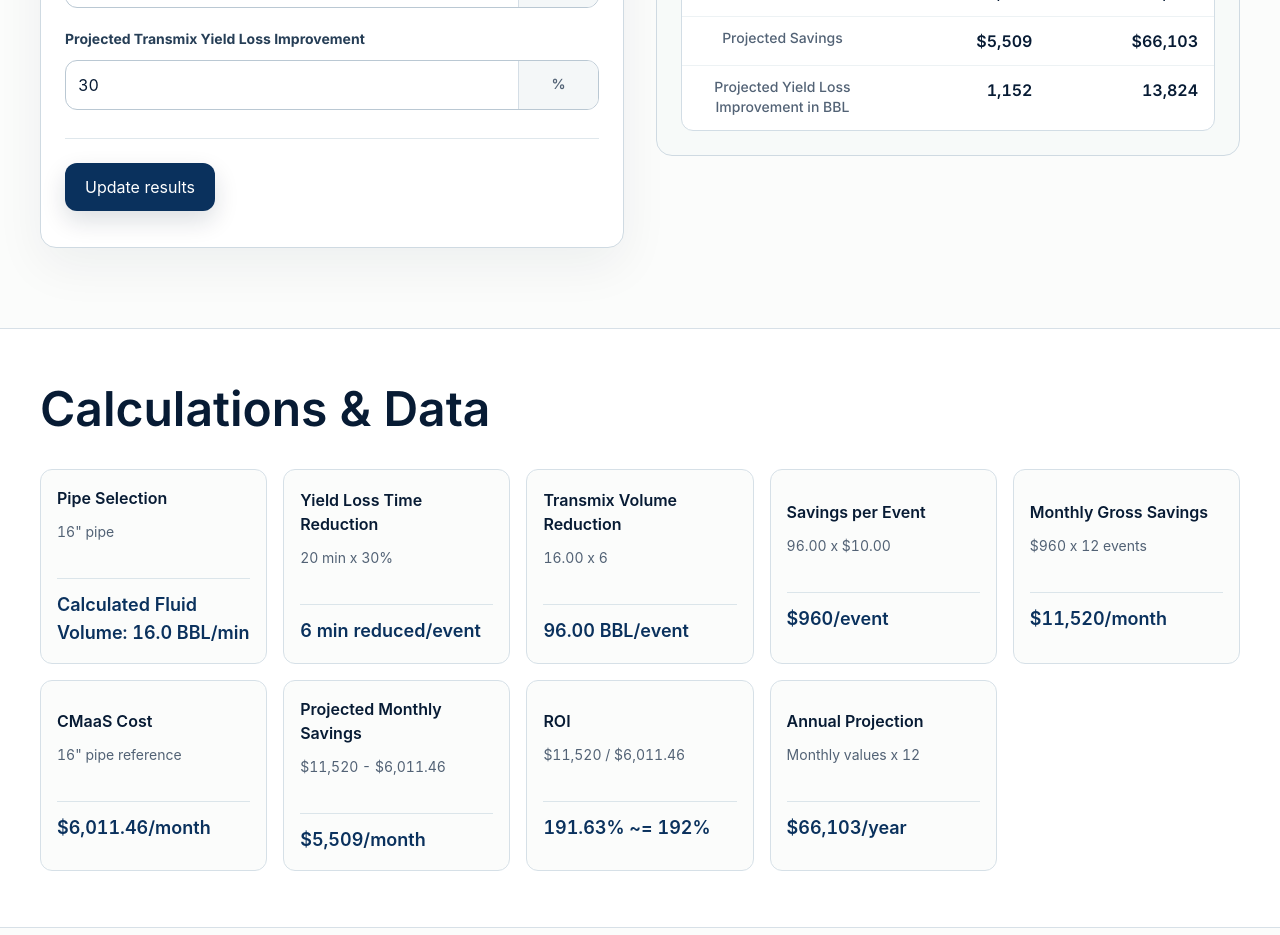
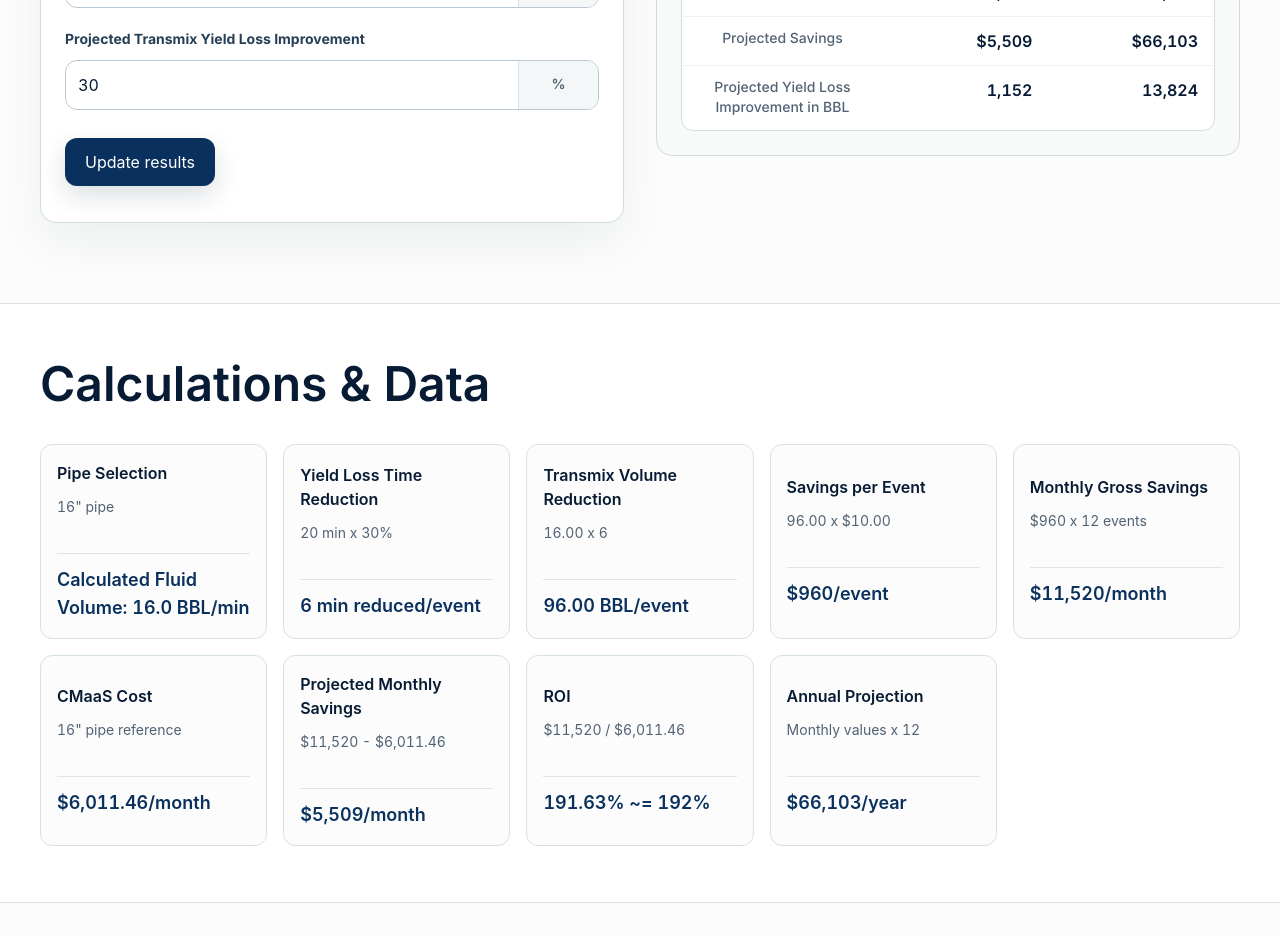
Before and after one commit to gibsonmade/PST-Calculator, a React (Vite) app: page / in a window 1280 px wide. Shown: the part 780-1715 px from the top of the page. Built offline with nearby package versions, Linux system fonts and the light colour scheme.

Commit message:
Remove update button divider

```diff
--- a/src/App.jsx
+++ b/src/App.jsx
@@ -175,7 +175,7 @@ function CalculatorForm({
         </div>
       </div>
 
-      <div className="mt-7 border-t border-[#dfe7ec] pt-6">
+      <div className="mt-7">
         <button
           type="button"
           onClick={onUpdateResults}
```
